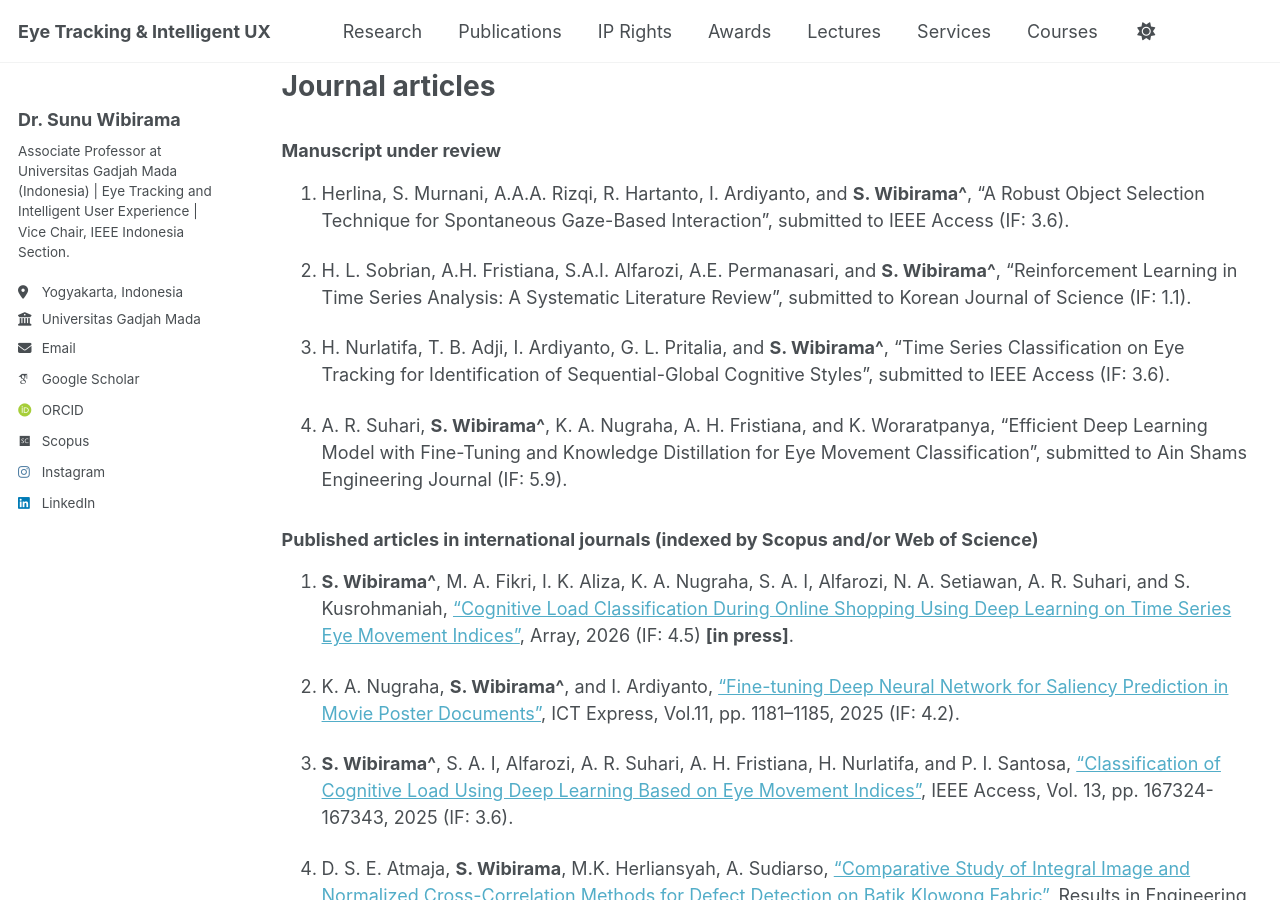
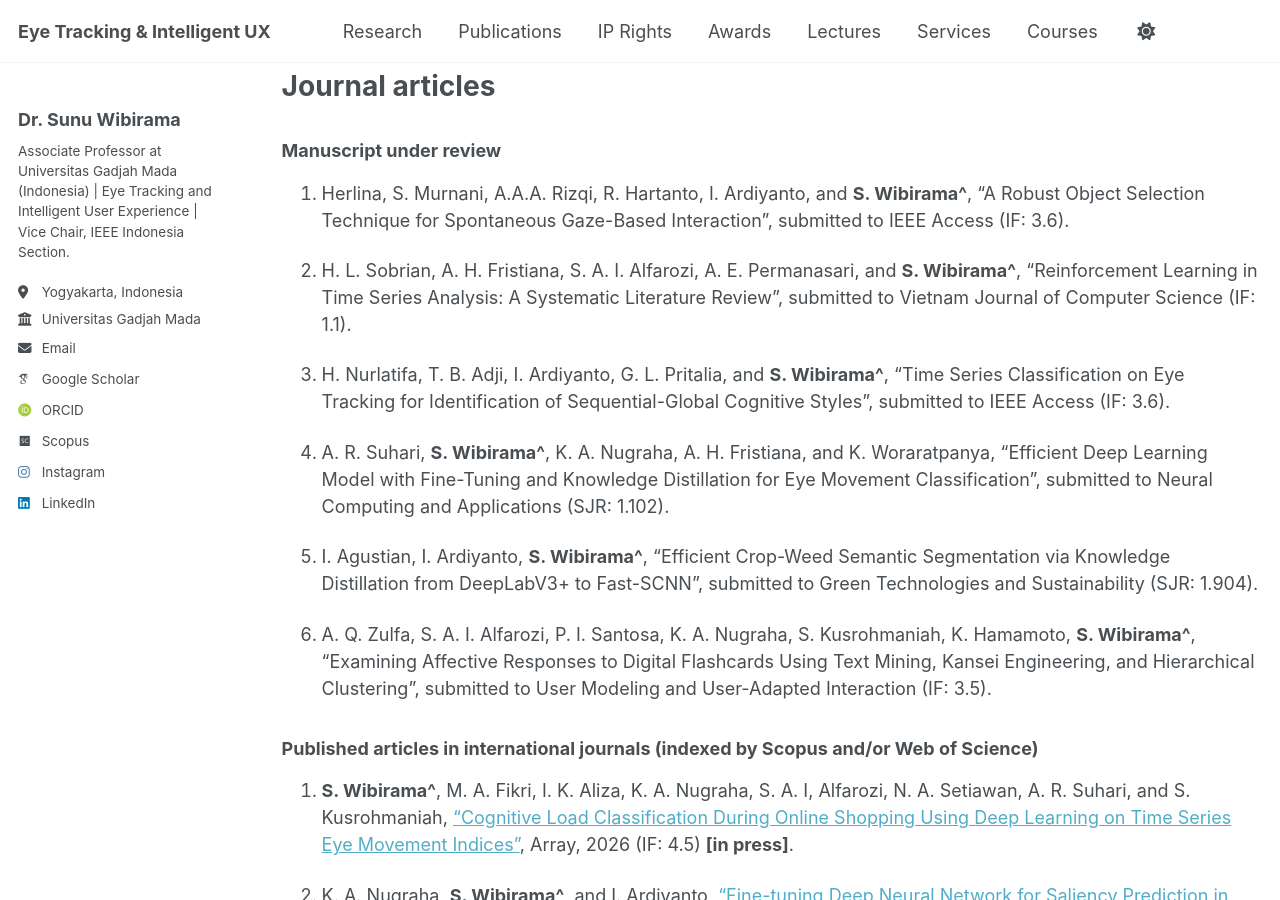
Before and after one commit to wibirama/wibirama.github.io, a Jekyll site: the page built from _pages/allpublications.md, in a window 1280 px wide and 900 px high, scrolled down 353 px. Built offline with Jekyll 4.4.1, drawn with Linux system fonts in a browser that asks for light colours; emoji names are drawn with the system emoji font; some web fonts are replaced; a script that is not in the unit is left out.

Commit message:
Update allpublications.md

```diff
--- a/_pages/allpublications.md
+++ b/_pages/allpublications.md
@@ -23,13 +23,15 @@ Journal articles
 ### Manuscript under review
 1. Herlina, S. Murnani, A.A.A. Rizqi, R. Hartanto, I. Ardiyanto, and **S. Wibirama^**, "A Robust Object Selection Technique for Spontaneous Gaze-Based Interaction", submitted to IEEE Access (IF: 3.6).
 
-2. H. L. Sobrian, A.H. Fristiana, S.A.I. Alfarozi, A.E. Permanasari, and **S. Wibirama^**, "Reinforcement Learning in Time Series Analysis: A Systematic Literature Review", submitted to Korean Journal of Science (IF: 1.1).
+2. H. L. Sobrian, A. H. Fristiana, S. A. I. Alfarozi, A. E. Permanasari, and **S. Wibirama^**, "Reinforcement Learning in Time Series Analysis: A Systematic Literature Review", submitted to Vietnam Journal of Computer Science (IF: 1.1).
 
 3. H. Nurlatifa, T. B. Adji, I. Ardiyanto, G. L. Pritalia, and **S. Wibirama^**, "Time Series Classification on Eye Tracking for Identification of Sequential-Global Cognitive Styles", submitted to IEEE Access (IF: 3.6).
 
-4. A. R. Suhari, **S. Wibirama^**, K. A. Nugraha, A. H. Fristiana, and K. Woraratpanya, "Efficient Deep Learning Model with Fine-Tuning and Knowledge Distillation for Eye Movement Classification", submitted to Ain Shams Engineering Journal (IF: 5.9).
+4. A. R. Suhari, **S. Wibirama^**, K. A. Nugraha, A. H. Fristiana, and K. Woraratpanya, "Efficient Deep Learning Model with Fine-Tuning and Knowledge Distillation for Eye Movement Classification", submitted to Neural Computing and Applications (SJR: 1.102).
 
+5. I. Agustian, I. Ardiyanto, **S. Wibirama^**, "Efficient Crop-Weed Semantic Segmentation via Knowledge Distillation from DeepLabV3+ to Fast-SCNN", submitted to Green Technologies and Sustainability (SJR: 1.904).
 
+6. A. Q. Zulfa, S. A. I. Alfarozi, P. I. Santosa, K. A. Nugraha, S. Kusrohmaniah, K. Hamamoto, **S. Wibirama^**, "Examining Affective Responses to Digital Flashcards Using Text Mining, Kansei Engineering, and Hierarchical Clustering", submitted to User Modeling and User-Adapted Interaction (IF: 3.5).
 
 
 ### Published articles in international journals (indexed by Scopus and/or Web of Science)
```
